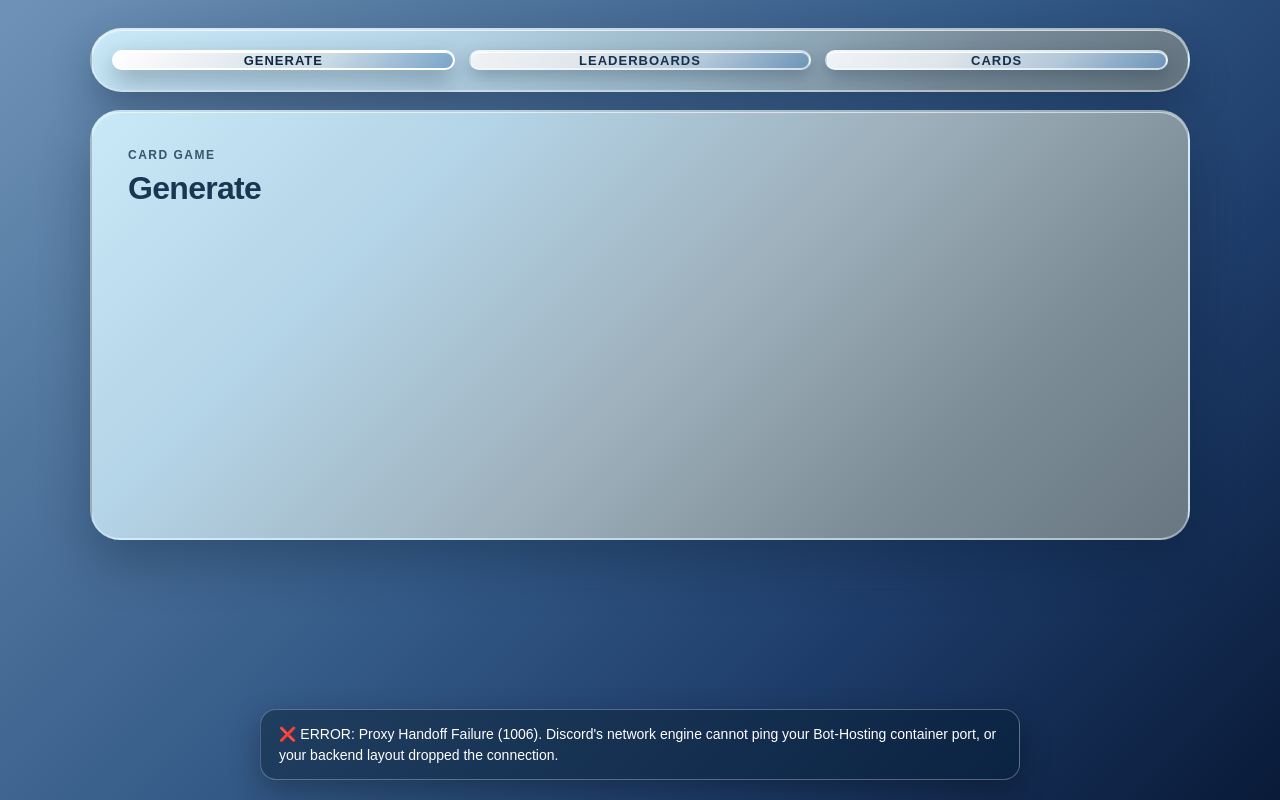
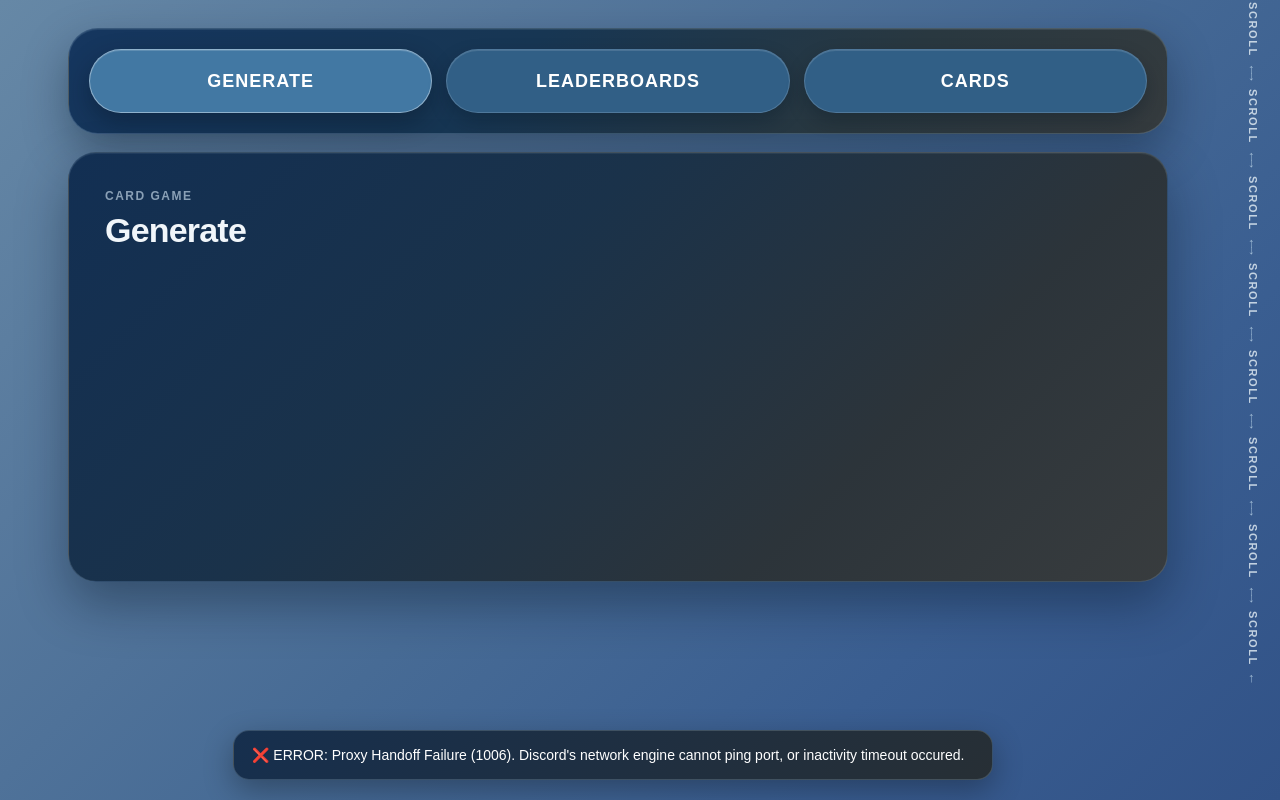
Before and after one commit to thedozer09/cards, a plain HTML site: page index.html in a window 1280 px wide. Drawn offline with Linux system fonts and the light colour scheme.

Commit message:
add 3 files via upload (scroll)
scroll

```diff
--- a/index.html
+++ b/index.html
@@ -83,6 +83,8 @@
 
     </main>
 
+    <div class="scrollRail" aria-hidden="true"></div>
+
     <div id="screen1" class="hidden"></div>
 
     <div id="screen2" class="hidden"></div>
--- a/script.js
+++ b/script.js
@@ -48,9 +48,9 @@ function initializeWebSocket() {
         console.log(`WebSocket connection closed. Code: ${event.code}, Reason: ${event.reason}`);
 
         if (event.code === 1006) {
-            errorMessage.textContent = "❌ ERROR: Proxy Handoff Failure (1006). Discord's network engine cannot ping your Bot-Hosting container port, or your backend layout dropped the connection.";
+            errorMessage.textContent = "❌ ERROR: Proxy Handoff Failure (1006). Discord's network engine cannot ping port, or inactivity timeout occured.";
         } else if (event.code === 1015) {
-            errorMessage.textContent = "❌ ERROR: SSL Handshake failure (1015). Discord required a secure connection that your backend container port didn't accept.";
+            errorMessage.textContent = "❌ ERROR: SSL Handshake failure (1015). Discord required a secure connection that backend container port didn't accept.";
         } else {
             errorMessage.textContent = `⚠️ Disconnected (Code: ${event.code}). Reason: ${event.reason || 'None'}`;
         }
@@ -162,3 +162,54 @@ cardsButton.addEventListener('click', () => {
     switchTab(cardsButton, cardsScreen);
 
 });
+
+
+const scrollRail = document.querySelector('.scrollRail');
+
+function updateScrollRail() {
+
+    if (!scrollRail) {
+        return;
+    }
+
+    scrollRail.innerHTML = '';
+
+    const pageHeight = Math.max(
+        document.documentElement.scrollHeight,
+        document.body.scrollHeight,
+        window.innerHeight
+    );
+
+    const spacing = 100;
+
+    const indicatorCount = Math.max(
+        1,
+        Math.ceil(pageHeight / spacing)
+    );
+
+    for (let i = 0; i < indicatorCount; i++) {
+
+        const indicator = document.createElement('div');
+
+        indicator.className = 'scrollIndicator';
+
+        indicator.innerHTML = '<span>→</span><strong>SCROLL</strong><span>←</span>';
+
+        scrollRail.appendChild(indicator);
+
+    }
+
+}
+
+
+updateScrollRail();
+
+window.addEventListener('resize', updateScrollRail);
+
+const scrollRailObserver = new ResizeObserver(() => {
+
+    updateScrollRail();
+
+});
+
+scrollRailObserver.observe(document.documentElement);
--- a/style.css
+++ b/style.css
@@ -8,22 +8,31 @@ body {
     min-height: 100%;
 }
 
+html {
+    scrollbar-width: none;
+}
+
+html::-webkit-scrollbar {
+    width: 0;
+    height: 0;
+}
+
 body {
 
     min-height: 100vh;
 
     font-family: Arial, Helvetica, sans-serif;
 
-    color: #eef6ff;
+    color: #f5f9fd;
 
     background:
         linear-gradient(
             135deg,
-            #6f93b8 0%,
-            #52779f 22%,
-            #345a87 48%,
-            #1d3b68 72%,
-            #091a38 100%
+            #6688a6 0%,
+            #57799d 25%,
+            #476b95 50%,
+            #3a5e91 75%,
+            #315287 100%
         );
 
     -webkit-font-smoothing: antialiased;
@@ -71,7 +80,7 @@ button {
 
     margin: 0;
 
-    color: #e8f2fb;
+    color: #f0f6fb;
 
     font-size: 28px;
 
@@ -87,9 +96,9 @@ button {
 
     height: 34px;
 
-    border: 3px solid rgba(228, 239, 248, 0.3);
+    border: 3px solid rgba(222, 234, 244, 0.28);
 
-    border-top-color: #e7f2fb;
+    border-top-color: #f0f6fb;
 
     border-radius: 50%;
 
@@ -109,7 +118,7 @@ button {
 
     min-height: 100vh;
 
-    padding: 28px;
+    padding: 28px 72px 28px 28px;
 
 }
 
@@ -133,48 +142,40 @@ button {
 
     padding: 20px;
 
-    border: 2px solid rgba(234, 243, 249, 0.52);
+    border: 1px solid rgba(156, 184, 209, 0.26);
 
-    border-radius: 34px;
+    border-radius: 30px;
 
     background:
         linear-gradient(
             135deg,
-            #c9e8f8 0%,
-            #b8d7e8 28%,
-            #99b5c6 55%,
-            #788b99 78%,
-            #64747f 100%
+            #15365f 0%,
+            #173653 40%,
+            #293840 72%,
+            #353b3e 100%
         );
 
     box-shadow:
-        0 18px 42px rgba(7, 22, 43, 0.3),
-        inset 0 1px 0 rgba(255, 255, 255, 0.7);
+        0 18px 44px rgba(4, 15, 29, 0.34),
+        inset 0 1px 0 rgba(182, 209, 230, 0.1);
 
 }
 
 .tabButton {
 
-    min-height: 20px;
+    min-height: 64px;
 
-    padding: 0 26px;
+    padding: 0 28px;
 
-    border: 2px solid rgba(243, 248, 252, 0.72);
+    border: 1px solid rgba(174, 201, 222, 0.24);
 
     border-radius: 999px;
 
-    background:
-        linear-gradient(
-            135deg,
-            #f1f4f6 0%,
-            #dfe5ea 35%,
-            #b3c8da 68%,
-            #6d94b8 100%
-        );
+    background: #315f86;
 
-    color: #16314d;
+    color: #ffffff;
 
-    font-size: 13px;
+    font-size: 18px;
 
     font-weight: 800;
 
@@ -183,14 +184,14 @@ button {
     cursor: pointer;
 
     box-shadow:
-        0 7px 17px rgba(18, 39, 60, 0.3),
-        inset 0 1px 0 rgba(255, 255, 255, 0.9);
+        0 8px 18px rgba(4, 18, 33, 0.28),
+        inset 0 1px 0 rgba(255, 255, 255, 0.12);
 
     transition:
         transform 0.18s ease,
         background 0.18s ease,
-        box-shadow 0.18s ease,
-        border-color 0.18s ease;
+        border-color 0.18s ease,
+        box-shadow 0.18s ease;
 
 }
 
@@ -198,20 +199,13 @@ button {
 
     transform: translateY(-1px);
 
-    background:
-        linear-gradient(
-            135deg,
-            #f7f9fa 0%,
-            #e7edf1 32%,
-            #c3d5e2 65%,
-            #7ca2c4 100%
-        );
+    background: #3d719a;
 
-    border-color: rgba(255, 255, 255, 0.95);
+    border-color: rgba(207, 226, 241, 0.42);
 
     box-shadow:
-        0 10px 22px rgba(17, 38, 60, 0.34),
-        inset 0 1px 0 rgba(255, 255, 255, 0.95);
+        0 11px 22px rgba(4, 18, 33, 0.34),
+        inset 0 1px 0 rgba(255, 255, 255, 0.15);
 
 }
 
@@ -223,7 +217,7 @@ button {
 
 .tabButton:focus-visible {
 
-    outline: 3px solid rgba(221, 238, 250, 0.82);
+    outline: 3px solid rgba(184, 214, 235, 0.6);
 
     outline-offset: 3px;
 
@@ -231,22 +225,15 @@ button {
 
 .tabButton.active {
 
-    background:
-        linear-gradient(
-            135deg,
-            #ffffff 0%,
-            #e9eef2 30%,
-            #cbdbe6 62%,
-            #79a4c9 100%
-        );
+    background: #4278a3;
 
-    border-color: #ffffff;
+    border-color: rgba(226, 239, 249, 0.48);
 
-    color: #102943;
+    color: #ffffff;
 
     box-shadow:
-        0 10px 24px rgba(14, 35, 58, 0.36),
-        inset 0 1px 0 #ffffff;
+        0 10px 24px rgba(4, 18, 33, 0.38),
+        inset 0 1px 0 rgba(255, 255, 255, 0.16);
 
 }
 
@@ -256,23 +243,22 @@ button {
 
     padding: 36px;
 
-    border: 2px solid rgba(224, 240, 249, 0.42);
+    border: 1px solid rgba(153, 181, 203, 0.22);
 
-    border-radius: 30px;
+    border-radius: 28px;
 
     background:
         linear-gradient(
             135deg,
-            #c9e9f8 0%,
-            #b4d4e7 27%,
-            #9caeb9 56%,
-            #7d8d98 78%,
-            #687781 100%
+            #122f53 0%,
+            #1a324a 38%,
+            #2c343a 72%,
+            #383c3e 100%
         );
 
     box-shadow:
-        0 22px 50px rgba(7, 22, 43, 0.3),
-        inset 0 1px 0 rgba(255, 255, 255, 0.58);
+        0 22px 50px rgba(4, 15, 29, 0.36),
+        inset 0 1px 0 rgba(186, 210, 228, 0.08);
 
 }
 
@@ -288,7 +274,7 @@ button {
 
 .tabEyebrow {
 
-    color: #38556d;
+    color: rgba(194, 214, 230, 0.68);
 
     font-size: 12px;
 
@@ -302,13 +288,83 @@ button {
 
     margin: 0;
 
-    color: #173752;
+    color: #f1f6fa;
 
-    font-size: 32px;
+    font-size: 34px;
 
     font-weight: 700;
 
-    letter-spacing: -0.7px;
+    letter-spacing: -0.8px;
+
+}
+
+.scrollRail {
+
+    position: fixed;
+
+    top: 0;
+
+    right: 0;
+
+    width: 54px;
+
+    min-height: 100vh;
+
+    padding: 22px 8px;
+
+    display: flex;
+
+    flex-direction: column;
+
+    align-items: center;
+
+    gap: 72px;
+
+    pointer-events: none;
+
+    overflow: hidden;
+
+}
+
+.scrollIndicator {
+
+    flex: 0 0 auto;
+
+    display: flex;
+
+    align-items: center;
+
+    justify-content: center;
+
+    gap: 6px;
+
+    color: rgba(222, 234, 244, 0.68);
+
+    font-size: 10px;
+
+    font-weight: 800;
+
+    white-space: nowrap;
+
+    transform: rotate(90deg);
+
+}
+
+.scrollIndicator strong {
+
+    font-size: 11px;
+
+    letter-spacing: 1.6px;
+
+    color: rgba(235, 243, 249, 0.78);
+
+}
+
+.scrollIndicator span {
+
+    color: rgba(190, 216, 234, 0.76);
+
+    font-size: 13px;
 
 }
 
@@ -318,7 +374,7 @@ button {
 
     left: 20px;
 
-    right: 20px;
+    right: 74px;
 
     bottom: 20px;
 
@@ -328,15 +384,15 @@ button {
 
     padding: 14px 18px;
 
-    border: 1px solid rgba(218, 234, 245, 0.32);
+    border: 1px solid rgba(190, 213, 231, 0.2);
 
     border-radius: 16px;
 
     background:
         linear-gradient(
             135deg,
-            #203e60 0%,
-            #0b2343 100%
+            #162f4e 0%,
+            #272f35 100%
         );
 
     color: #ffffff;
@@ -353,7 +409,7 @@ button {
 
     .mainScreen {
 
-        padding: 16px;
+        padding: 16px 58px 16px 16px;
 
     }
 
@@ -363,17 +419,17 @@ button {
 
         padding: 14px;
 
-        border-radius: 26px;
+        border-radius: 24px;
 
     }
 
     .tabButton {
 
-        min-height: 18px;
+        min-height: 58px;
 
         padding: 0 10px;
 
-        font-size: 11px;
+        font-size: 12px;
 
         letter-spacing: 0.5px;
 
@@ -385,7 +441,7 @@ button {
 
         padding: 26px;
 
-        border-radius: 24px;
+        border-radius: 22px;
 
     }
 
@@ -395,9 +451,53 @@ button {
 
     }
 
+    .scrollRail {
+
+        width: 44px;
+
+        padding: 18px 5px;
+
+        gap: 58px;
+
+    }
+
+    .scrollIndicator {
+
+        gap: 4px;
+
+        font-size: 8px;
+
+    }
+
+    .scrollIndicator strong {
+
+        font-size: 9px;
+
+        letter-spacing: 1.1px;
+
+    }
+
+    .scrollIndicator span {
+
+        font-size: 11px;
+
+    }
+
+    .error {
+
+        right: 60px;
+
+    }
+
 }
 
 @media (max-width: 430px) {
+
+    .mainScreen {
+
+        padding-right: 50px;
+
+    }
 
     .navigation {
 
@@ -409,7 +509,7 @@ button {
 
     .tabButton {
 
-        min-height: 16px;
+        min-height: 52px;
 
         padding: 0 6px;
 
@@ -423,4 +523,32 @@ button {
 
     }
 
+    .scrollRail {
+
+        width: 38px;
+
+        padding: 16px 3px;
+
+        gap: 48px;
+
+    }
+
+    .scrollIndicator {
+
+        gap: 3px;
+
+    }
+
+    .scrollIndicator strong {
+
+        font-size: 8px;
+
+    }
+
+    .error {
+
+        right: 52px;
+
+    }
+
 }
```
